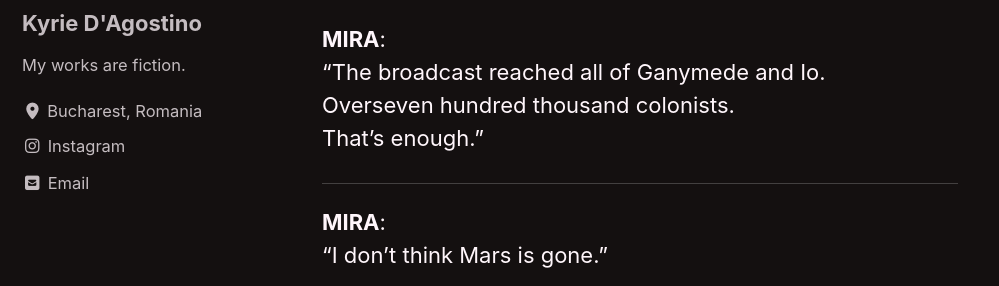
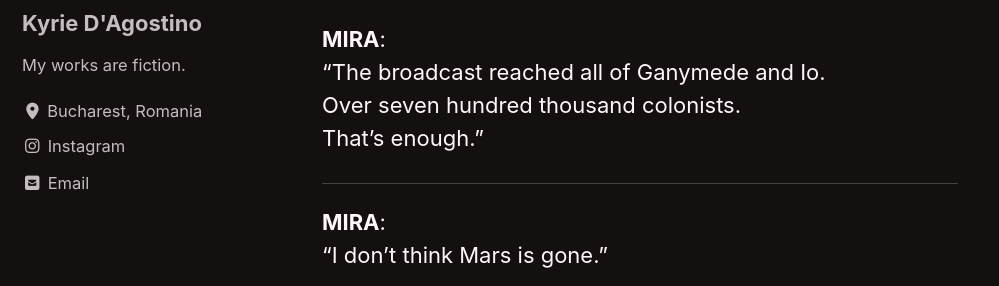
Before and after one commit to kyrie-edelweiss/edelweiss-archive, a Jekyll site: the page built from _pages/red-king.md, in a window 1280 px wide and 900 px high, scrolled down 95189 px. Shown: the part 168-454 px from the top of the window, without its empty margins (0-999 px from the left). Built offline with Jekyll 4.4.1, drawn with Linux system fonts in a browser that asks for light colours; cached includes are drawn as plain includes; our own code applies the rules of GitHub Pages for plain Markdown files.

Commit message:
Update red-king.md

```diff
--- a/_pages/red-king.md
+++ b/_pages/red-king.md
@@ -2090,7 +2090,7 @@ Discomfort happens first."
 
 **MIRA**:
 "The broadcast reached all of Ganymede and Io.
-Overseven hundred thousand colonists.
+Over seven hundred thousand colonists.
 That's enough."
 
 ---
```
